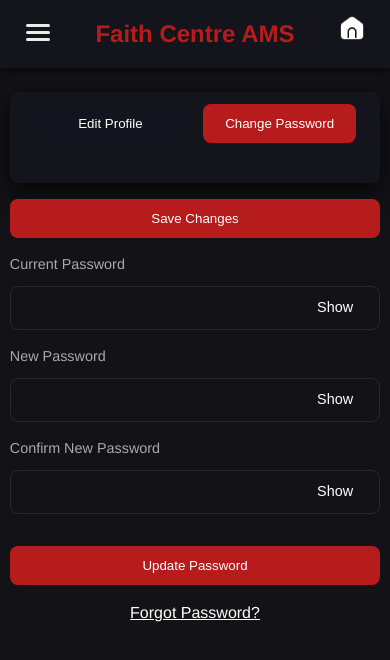
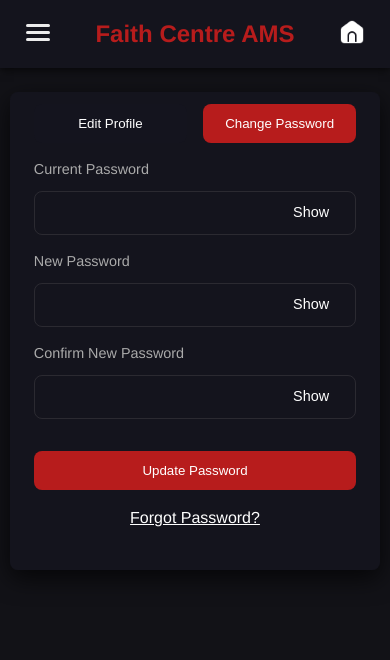
Before and after one commit to Abhishek200416/Faithcenter-AMS-1, a website: page frontend/public/profile.html in a window 390 px wide. Both pictures are taken after a click on the button "Change Password". Drawn offline with Linux system fonts and the light colour scheme; files that its build step writes are made by us from their sources; no server answers; files whose address does not match are found by name.

Commit message:
Updated all files here    for improved user handling and badge display

```diff
--- a/frontend/public/profile.html
+++ b/frontend/public/profile.html
@@ -2,19 +2,18 @@
 <html lang="en">
 
 <head>
+    <meta charset="UTF-8">
+    <meta name="viewport" content="width=device-width,initial-scale=1">
+    <title>Profile — Faith Centre AMS</title>
+
     <style>
         #app-root.hidden {
             display: none !important;
         }
     </style>
     <link rel="stylesheet" href="css/base.css">
+    <link rel="stylesheet" href="../css/profile.css">
     <script type="module" src="js/base.js"></script>
-    <meta charset="UTF-8">
-    <meta name="viewport" content="width=device-width,initial-scale=1">
-    <title>Profile — Faith Centre AMS</title>
-
-    <link rel="stylesheet" href="../css/profile.css">
-    <!-- Password toggle styles -->
 </head>
 
 <body class="dashboard-page profile-page">
@@ -26,7 +25,7 @@
                     <span></span><span></span><span></span>
                 </button>
                 <a href="dashboard.html" class="brand">Faith Centre AMS</a>
-                <a href="dashboard.html"> <img id="mobileHome" class="home-icon" src="../assets/images/home.png" alt="Home" /></a>
+                <img id="mobileHome" class="home-icon" src="../assets/images/home.png" alt="Home" />
                 <nav class="nav-links">
                     <a href="dashboard.html">Home</a>
                     <a href="attendance.html">Attendance</a>
@@ -62,7 +61,7 @@
                             <button id="passwordTab" class="toggle">Change Password</button>
                         </div>
 
-                        <!-- EDIT PROFILE -->
+                        <!-- EDIT PROFILE FORM -->
                         <form id="profileForm" class="form active">
                             <div class="grid-2">
                                 <div class="field">
@@ -97,7 +96,6 @@
                                     <input type="text" id="username" disabled>
                                 </div>
                             </div>
-                            <!-- now three fields side‑by‑side -->
                             <div class="grid-3">
                                 <div class="field">
                                     <label for="uid">UID</label>
@@ -113,15 +111,14 @@
                                 </div>
                             </div>
 
-                    </div>
                             <button type="submit" class="btn">Save Changes</button>
                             <p id="profileError" class="error"></p>
                             <p id="profileSuccess" class="success"></p>
                         </form>
 
-                    <!-- inside profile.html, in your password form -->
+                        <!-- CHANGE PASSWORD / RESET WIZARD -->
                         <form id="passwordForm" class="form">
-                        <!-- STEP 1: Direct change -->
+                            <!-- STEP 1: direct-change -->
                             <div id="step1" class="pw-step">
                                 <div class="field password-field">
                                     <label for="currentPw">Current Password</label>
@@ -144,13 +141,13 @@
                                         <button type="button" class="toggle-password" data-target="confirmPw">Show</button>
                                     </div>
                                 </div>
-                            <button type="submit" class="btn" id="updatePwBtn">Update Password</button>
+                                <button type="submit" class="btn">Update Password</button>
                                 <p class="secondary-text">
                                     <a href="#" id="forgotLink">Forgot Password?</a>
                                 </p>
                             </div>
 
-                        <!-- STEP 2: “enter email/phone” -->
+                            <!-- STEP 2: enter email/phone -->
                             <div id="step2" class="pw-step hidden">
                                 <div class="field">
                                     <label for="resetIdentifier">Email or Phone</label>
@@ -159,7 +156,7 @@
                                 <button type="button" class="btn" id="sendVerifyBtn">Send Verification Code</button>
                             </div>
 
-                        <!-- STEP 3: “enter OTP” -->
+                            <!-- STEP 3: enter OTP -->
                             <div id="step3" class="pw-step hidden">
                                 <p class="info-text">Verification code sent—check your inbox.</p>
                                 <div class="field">
@@ -169,7 +166,7 @@
                                 <button type="button" class="btn" id="verifyOtpBtn">Verify Code</button>
                             </div>
 
-                        <!-- STEP 4: “set new password” -->
+                            <!-- STEP 4: set new password -->
                             <div id="step4" class="pw-step hidden">
                                 <div class="field password-field">
                                     <label for="resetNewPw">New Password</label>
@@ -196,6 +193,7 @@
             </div>
         </main>
     </div>
+
     <script type="module" src="../js/toast.js"></script>
     <script type="module" src="../js/profile.js"></script>
 </body>
```
Lines whose indentation alone changed are shown as unchanged.
